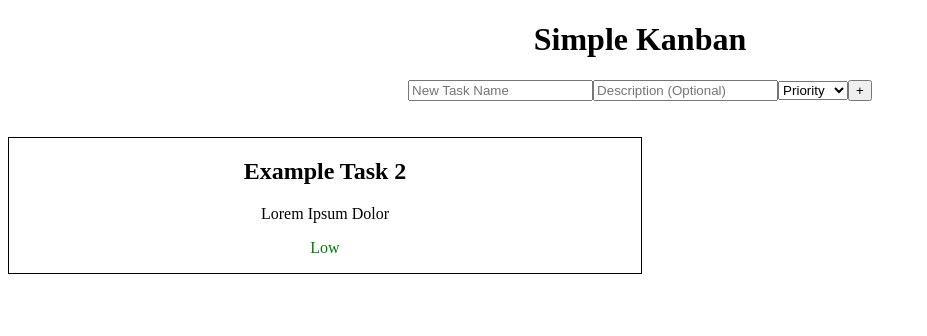
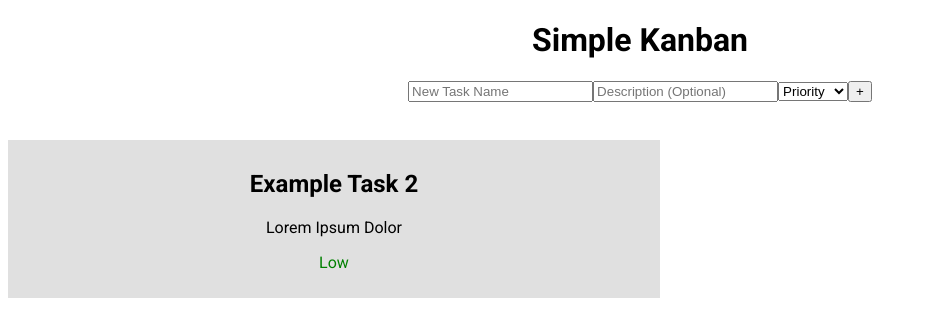
Before and after one commit to nfereidooni/Kanban_Project, a React (Vite) app: page / in a window 1280 px wide. Shown: the top 336 px of the page, without its empty margins (0-927 px from the left). Built offline with nearby package versions, Linux system fonts and the light colour scheme.

Commit message:
added some minor styling

```diff
--- a/src/Header/style.css
+++ b/src/Header/style.css
@@ -0,0 +1,5 @@
+@import url('https://fonts.googleapis.com/css2?family=Roboto:wght@400;700;900&display=swap');
+
+.Header {
+    font-family: 'Roboto', sans-serif;
+}
--- a/src/TaskCard/style.css
+++ b/src/TaskCard/style.css
@@ -1,6 +1,10 @@
+@import url('https://fonts.googleapis.com/css2?family=Roboto:wght@400;700;900&display=swap');
+
 .taskCard {
-    border: 1px solid black;
+    font-family: 'Roboto', sans-serif;
     width: 50%;
+    padding: 10px;
+    background-color: #e0e0e0;
 }
 
 .taskTitle {
```
